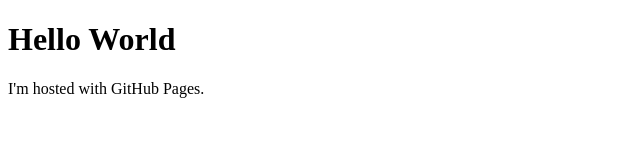
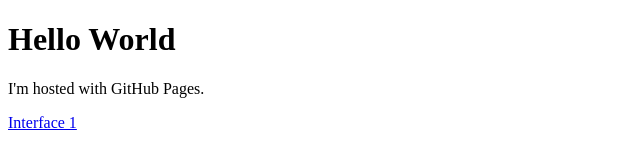
Before and after one commit to 0xMash/0xMash.github.io, a plain HTML site: page index.html in a window 1280 px wide. Shown: the full height of the page, 0-640 px from the left. Drawn offline with Linux system fonts and the light colour scheme.

Commit message:
Update index.html

```diff
--- a/index.html
+++ b/index.html
@@ -3,5 +3,7 @@
 <body>
 <h1>Hello World</h1>
 <p>I'm hosted with GitHub Pages.</p>
+<a href="webpage/ZenMediationCenter.html"> Interface 1
+</a>
 </body>
 </html>
```
